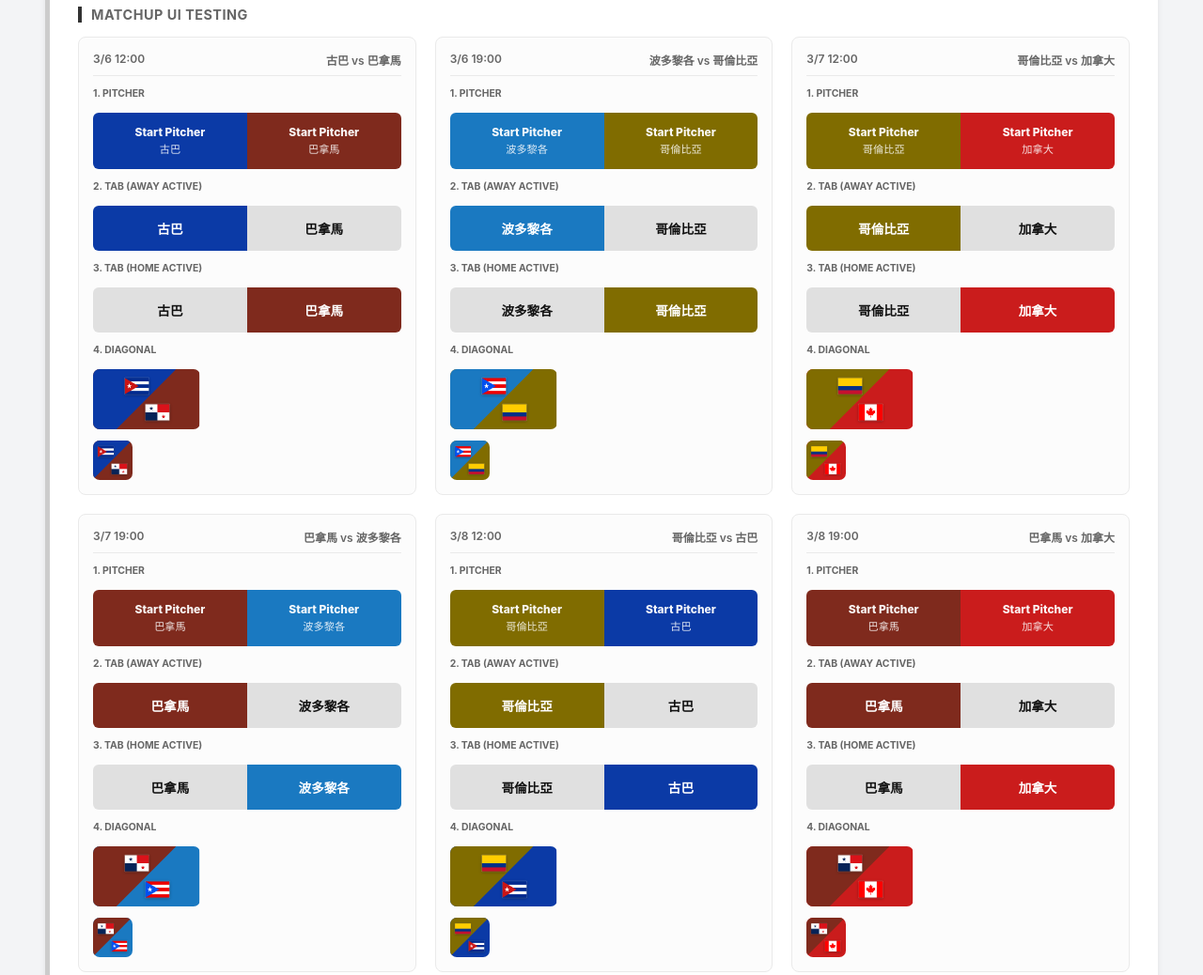
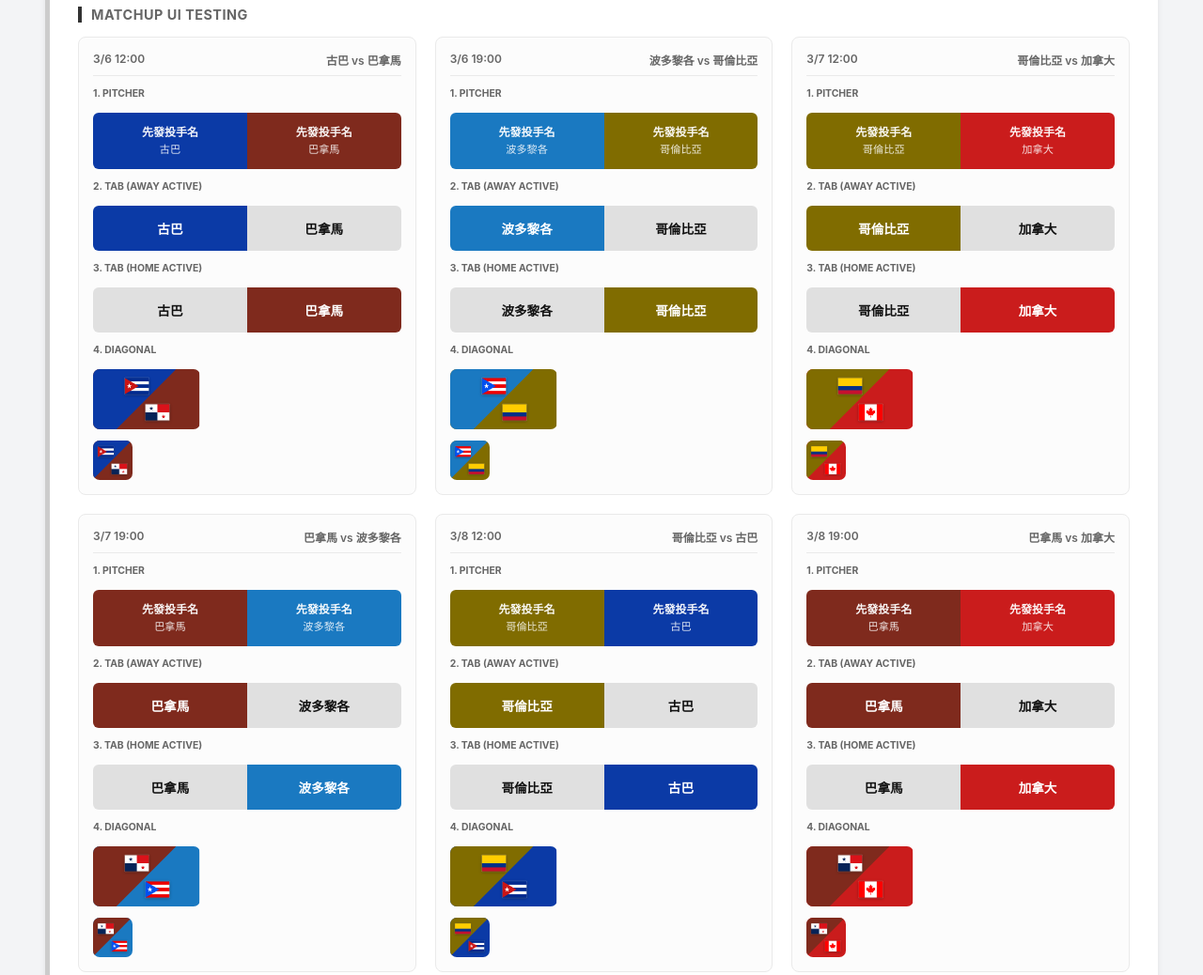
Before and after one commit to pollypocari/test, a plain HTML site: page index.html in a window 1280 px wide. Shown: the part 2160-3198 px from the top of the page at 94% size. Drawn offline with Linux system fonts and the light colour scheme.

Commit message:
Update index.html

```diff
--- a/index.html
+++ b/index.html
@@ -1319,11 +1319,11 @@
                 <span class="ui-label">1. Pitcher</span>
                 <div class="ui-pitcher">
                     <div class="pitcher-side side-${g.away}">
-                        <div class="p-name">Start Pitcher</div>
+                        <div class="p-name">先發投手名</div>
                         <div class="p-nation">${TEAM_INFO[g.away].name}</div>
                     </div>
                     <div class="pitcher-side side-${g.home}">
-                        <div class="p-name">Start Pitcher</div>
+                        <div class="p-name">先發投手名</div>
                         <div class="p-nation">${TEAM_INFO[g.home].name}</div>
                     </div>
                 </div>
```
